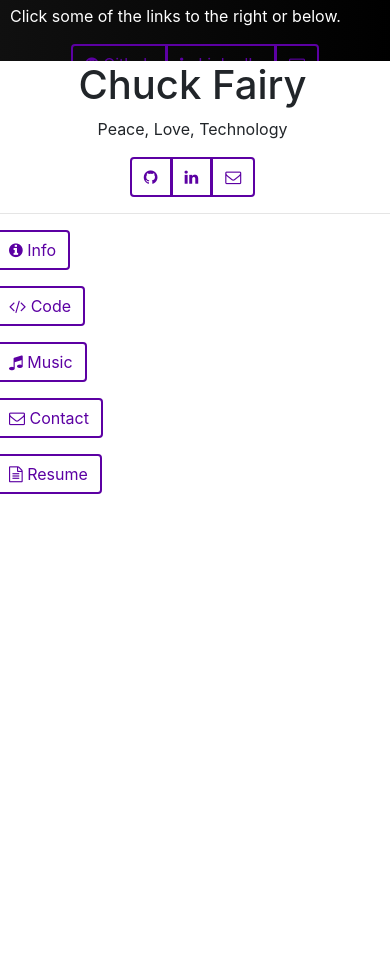
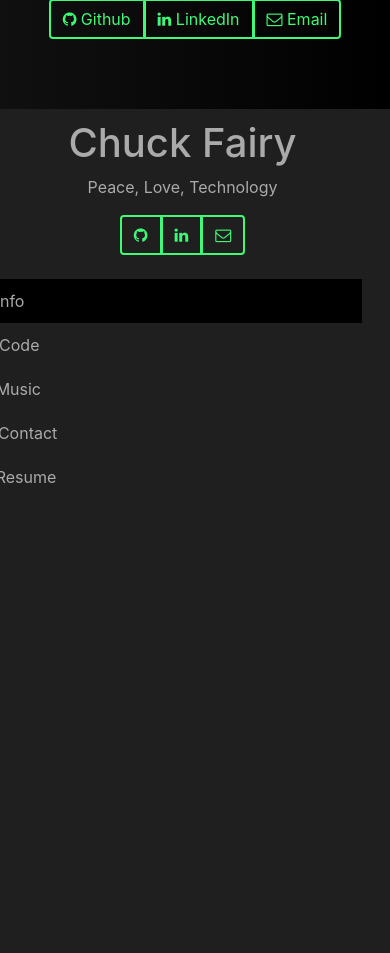
Before and after one commit to chuckfairy/fairy-talk, a PHP site: page / in a window 390 px wide. Shown: the part 849-1802 px from the top of the page. Before the commit the page ends 1343 px from the top, so only its background shows below. Run offline with PHP 8.4, Linux system fonts and the light colour scheme; some libraries are stand-ins or nearby versions; grey boxes are pictures that could not be loaded.

Commit message:
2017 start

```diff
--- a/css/main.css
+++ b/css/main.css
@@ -8,34 +8,96 @@ html, body {
     overflow: hidden;
     margin: 0;
     padding: 0;
+    background: #1F1F1F;
 }
 
 a {
     cursor: pointer;
 }
 
-.fullscreen {
-    /*min-height: 100vh;*/
-}
-
 .relativer {
     position: relative;
-}
-
-.whiter {
-    background: #FFF;
-}
-
-.sidebar {
-    height: 100vh;
 }
 
 h1, h2, h3, h4 {
     margin-top: 0;
 }
 
+
+/** Sidebar **/
+
+.sidebar {
+    height: 100vh;
+    color: #AAA;
+    right: 10px;
+}
+
+.sidebar h1 {
+    padding-top: 10px;
+}
+
+#page-links {
+    padding-top: 1.5em;
+    position: relative;
+    left: -1.1em;
+}
+
+#page-links > a {
+    display: block;
+}
+
+#page-links > a .selected {
+    background: #000;
+}
+
+.nav-tabs {
+    border-bottom: none;
+}
+
+.nav-tabs > li {
+    width: 100%;
+    border: none !important;
+}
+
+.nav-tabs > li a {
+    padding: 10px 10px;
+    display: block !important;
+    border: none !important;
+    color: #AAA;
+    border-radius: 0;
+}
+
+.nav-tabs > li.active a {
+    background: #000 !important;
+}
+
+.dropdown-menu {
+    box-shadow: none;
+    padding: 0;
+    background: transparent;
+}
+
+.nav a:hover, .nav a:active, .nav-tabs a:hover, .nav a:focus,
+.nav .open > a, .nav .open > a:focus, .nav .open > a:hover
+{
+    padding-left: 15px;
+    color: #222;
+    background: #3FFA77 !important;
+    background-color: #3FFA77 !important;
+
+}
+
 .topbar {
+    color: #AAA;
     padding: 5px;
+}
+
+.nav-mobile {
+    background: #222;
+}
+
+.nav-mobile a {
+    color: #3FFA77;
 }
 
 .nav-dropdown > a {
@@ -55,7 +117,7 @@ li .active {
 }
 
 .hamburger {
-    padding: 10px;
+    padding-top: 5px;
 }
 
 .hamburger > a {
@@ -64,7 +126,7 @@ li .active {
 
 .cf-container {
     padding: 10px;
-    max-width: 50em;
+    max-width: 60em;
     max-height: 100%;
     margin: 0 auto;
 }
@@ -78,7 +140,7 @@ li .active {
     width: 100%;
     min-height: 100vh;
     max-height: 100vh;
-    color: #FFF;
+    color: #AAA;
     overflow-y: auto;
     /*position: absolute;*/
     background: #000;
@@ -98,7 +160,7 @@ li .active {
     left: 0;
 }
 
-.btn {
+.btn, .nav-tabs > li a {
     -webkit-transition: all .25s ease-in;
     -moz-transition: all .25s ease-in;
     -ms-transition: all .25s ease-in;
@@ -107,19 +169,19 @@ li .active {
 
 .btn-primary {
     background: inherit;
-    color: #5C00A3;
-    border: 2px solid #5C00A3;
+    color: #3FFA77;
+    border: 2px solid #3FFA77;
 }
 
 .btn-primary:hover, .btn-primary:active, .selected {
-    background: #5C00A3;
-    color: #FFF;
-    border: 2px solid #5C00A3;
+    background: #3FFA77;
+    color: #222;
+    border: 2px solid #3FFA77;
 }
 
 .portfolioBlock {
     padding: 20px 10px;
-    border-left: 6px solid #5C00A3;
+    border-left: 6px solid #3FFA77;
     background: #202020;
     margin-bottom: 20px;
 }
--- a/index.html
+++ b/index.html
@@ -8,7 +8,7 @@
 
         <meta name="viewport" content="width=device-width, user-scalable=no, minimum-scale=1.0, maximum-scale=1.0">
 
-        <title>Chuck Fairy | Fairy Talk 2016</title>
+        <title>Chuck Fairy : Charlie Abeling Software Engineer</title>
 
         <!--CSS src-->
 
@@ -29,19 +29,28 @@
 
             <div id="fairy-talk">
 
-                <div class="hidden-md hidden-lg whiter topbar">
+                <div class="hidden-md hidden-lg topbar">
 
                     <div class="pull-right hamburger relativer">
 
-                        <a data-toggle="dropdown"><i class="fa fa-bars"></i></a>
 
-                        <ul class="dropdown-menu nav-dropdown">
+                        <div class="btn-group">
+
+                            <a data-toggle="dropdown" class="btn btn-primary"><i class="fa fa-bars"></i></a>
+
+                            <a href="http://github.com/chuckfairy" class="btn btn-primary" target="_blank"><i class="fa fa-github"></i></a>
+                            <a href="https://www.linkedin.com/in/charlie-abeling-1627a095" class="btn btn-primary" target="_blank"><i class="fa fa-linkedin"></i></a>
+                            <a href="mailto:charlieabeling@gmail.com" class="btn btn-primary"><i class="fa fa-envelope-o"></i></a>
+
+                            <ul class="dropdown-menu nav-dropdown nav-mobile">
 
                                 <a href="#tab-info" data-toggle="tab"><i class="fa fa-info-circle"></i> Info</a>
                                 <a href="#tab-code" data-toggle="tab"><i class="fa fa-code"></i> Code</a>
                                 <a href="#tab-music" data-toggle="tab"><i class="fa fa-music"></i> Music</a>
 
                             </ul>
+
+                        </div>
 
                     </div>
 
@@ -63,11 +72,9 @@
 
                                 </div>
 
-                                <hr>
+                                <br>
 
-                                <h2>What's the big deal about Chuck Fairy?</h2>
-
-                                <p>I am a 22 year old artist, designer, developer, composer, and overall pretty cool guy. The life I live is one of dedication and creation. I specialize in programming web development in the regions of backend as well as frontend and love to create web applications and sites. I am a constantly evolving man in a perpetually evolving world. Please click the links above or use the sidebar to view my work, thoughts, and code. Have a nice day!</p>
+                                <p>I am a 23 year old artist, designer, developer, composer, and overall pretty cool guy. The life I live is one of dedication and creation. I specialize in programming web development in the regions of backend as well as frontend and love to create web applications and sites. I am a constantly evolving man in a perpetually evolving world. Please click the links above or use the sidebar to view my work, thoughts, and code. Have a nice day!</p>
 
                                 <h2>My Mission</h2>
 
@@ -83,7 +90,7 @@
 
                                         <a href="http://github.com/chuckfairy" class="btn btn-primary"><i class="fa fa-github"></i> Github</a>
                                         <a href="https://www.linkedin.com/in/charlie-abeling-1627a095" class="btn btn-primary"><i class="fa fa-linkedin"></i> LinkedIn</a>
-                                        <a href="mailto:charlieabeling@gmail.com" class="btn btn-primary"><i class="fa fa-envelope-o"></i></a>
+                                        <a href="mailto:charlieabeling@gmail.com" class="btn btn-primary"><i class="fa fa-envelope-o"></i> Email</a>
 
                                     </div>
 
@@ -281,7 +288,7 @@
 
                     </div>
 
-                    <div class="col-md-3 whiter sidebar hidden-sm hidden-xs" style="padding-left: 10px">
+                    <div class="col-md-3 sidebar hidden-sm hidden-xs" style="padding-left: 10px">
 
                         <div class="text-center">
 
@@ -299,37 +306,29 @@
 
                         </div>
 
-                        <hr>
-
                         <div id="page-links">
 
-                            <div class="form-group">
+                            <ul class="nav nav-tabs" role="tablist">
 
-                                <a href="#tab-info" data-toggle="tab" class="btn btn-primary"><i class="fa fa-info-circle"></i> Info</a>
+                                <li role="presentation" class="active">
+                                    <a href="#tab-info" data-toggle="tab"><i class="fa fa-info-circle"></i> Info</a>
+                                </li>
 
-                            </div>
+                                <li role="presentation">
+                                    <a href="#tab-code" data-toggle="tab"><i class="fa fa-code"></i> Code</a>
+                                </li>
 
-                            <div class="form-group">
+                                <li role="presentation">
+                                    <a href="#tab-music" data-toggle="tab"><i class="fa fa-music"></i> Music</a>
+                                </li>
 
-                                <a href="#tab-code" data-toggle="tab" class="btn btn-primary"><i class="fa fa-code"></i> Code</a>
+                                <li role="presentation">
 
-                            </div>
-
-                            <div class="form-group">
-
-                                <a href="#tab-music" data-toggle="tab" class="btn btn-primary"><i class="fa fa-music"></i> Music</a>
-
-                            </div>
-
-                            <div class="form-group">
-
-                                <a href="mailto:charlieabeling@gmail.com" class="btn btn-primary"><i class="fa fa-envelope-o"></i> Contact</a>
-
-                            </div>
+                                    <a href="mailto:charlieabeling@gmail.com"><i class="fa fa-envelope-o"></i> Contact</a>
 
                                     <div class="form-group relativer">
 
-                                <a data-toggle="dropdown" class="btn btn-primary"><i class="fa fa-file-text-o"></i> Resume</a>
+                                        <a data-toggle="dropdown"><i class="fa fa-file-text-o"></i> Resume</a>
 
                                         <ul class="dropdown-menu">
 
@@ -341,6 +340,9 @@
 
                                     </div>
 
+                                </li>
+
+                            </ul>
 
                         </div>
 
```
Lines whose indentation alone changed are shown as unchanged.
